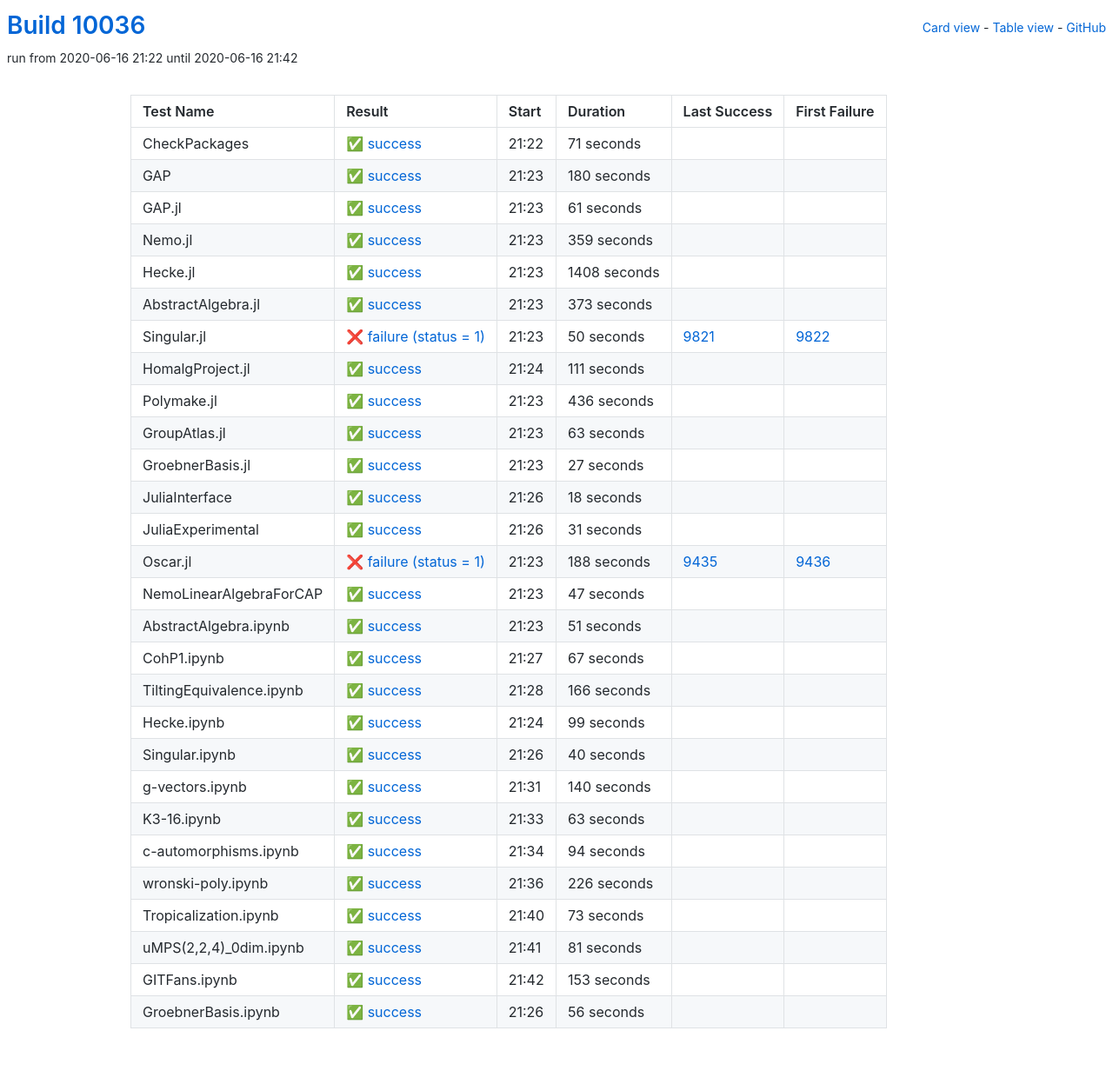
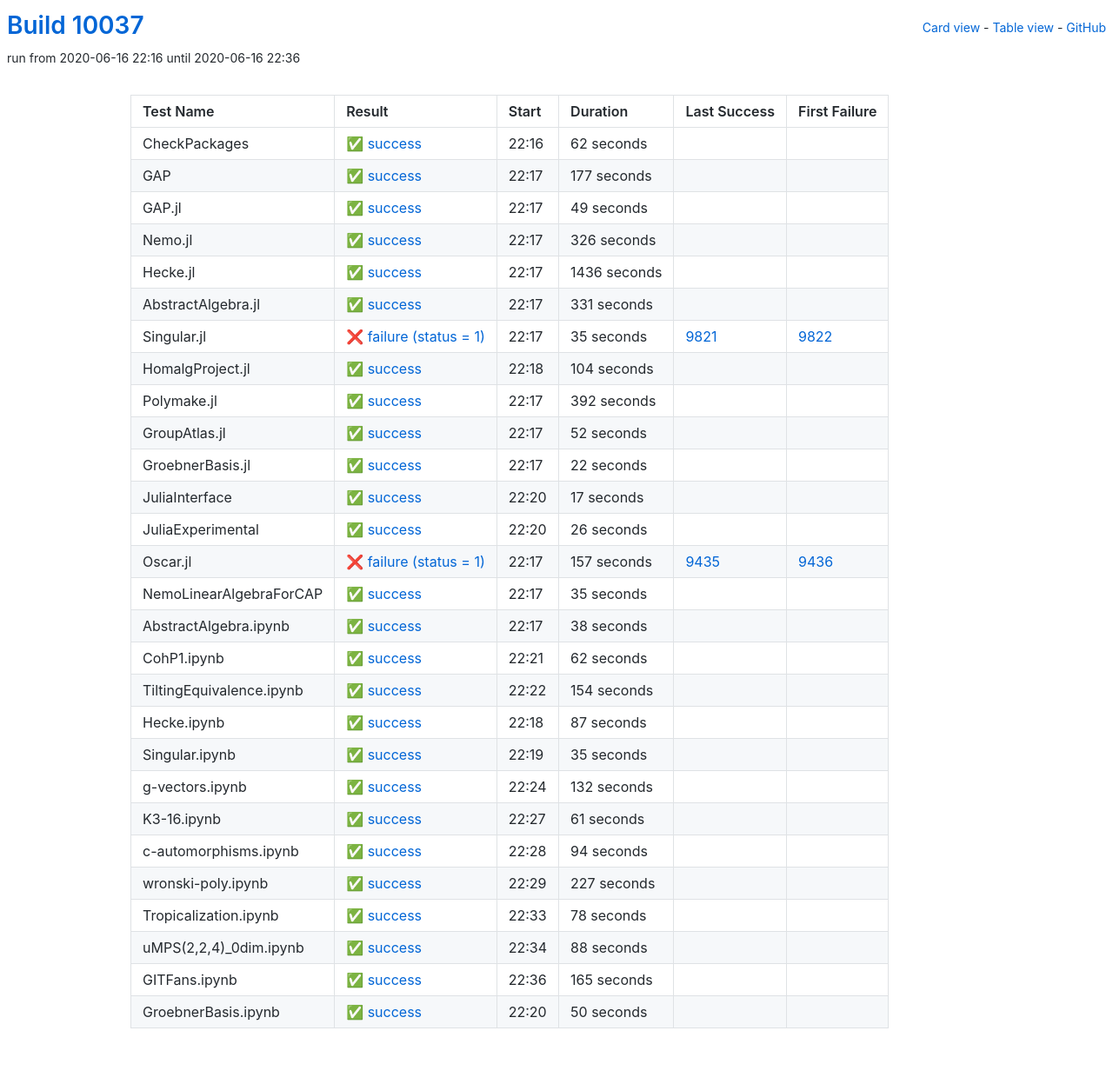
Before and after one commit to oscar-system/oscar-ci-status, a Jekyll site: the page built from table.html, in a window 1280 px wide. Shown: the whole page at 87% size. Built offline with Jekyll 4.4.1, drawn with Linux system fonts in a browser that asks for light colours.

Commit message:
Build #10037

```diff
--- a/_data/ci.yml
+++ b/_data/ci.yml
@@ -1,6 +1,6 @@
 ---
-build: 10036
-build_url: https://oscarci.mathematik.uni-kl.de/job/oscar/10036/
+build: 10037
+build_url: https://oscarci.mathematik.uni-kl.de/job/oscar/10037/
 job: oscar
 organization: oscar-system
 repo: oscar-ci-status
@@ -8,32 +8,260 @@
 tests:
 - name: CheckPackages
   id: checkpackages
-  log: https://oscarci.mathematik.uni-kl.de/job/oscar/10036/artifact/logs/build-10036/CheckPackages.log
-  start: 2020-06-16 21:22
+  log: https://oscarci.mathematik.uni-kl.de/job/oscar/10037/artifact/logs/build-10037/CheckPackages.log
+  start: 2020-06-16 22:16
   success: true
   exitcode: 0
   status: success
-  duration: 71
+  duration: 62
   last_success: false
   last_success_url:
   first_failure: false
   first_failure_url:
 - name: GAP
   id: gap
-  log: https://oscarci.mathematik.uni-kl.de/job/oscar/10036/artifact/logs/build-10036/GAP.log
-  start: 2020-06-16 21:23
+  log: https://oscarci.mathematik.uni-kl.de/job/oscar/10037/artifact/logs/build-10037/GAP.log
+  start: 2020-06-16 22:17
   success: true
   exitcode: 0
   status: success
-  duration: 180
+  duration: 177
   last_success: false
   last_success_url:
   first_failure: false
   first_failure_url:
 - name: GAP.jl
   id: gap-jl
-  log: https://oscarci.mathematik.uni-kl.de/job/oscar/10036/artifact/logs/build-10036/GAP.jl.log
-  start: 2020-06-16 21:23
+  log: https://oscarci.mathematik.uni-kl.de/job/oscar/10037/artifact/logs/build-10037/GAP.jl.log
+  start: 2020-06-16 22:17
+  success: true
+  exitcode: 0
+  status: success
+  duration: 49
+  last_success: false
+  last_success_url:
+  first_failure: false
+  first_failure_url:
+- name: Nemo.jl
+  id: nemo-jl
+  log: https://oscarci.mathematik.uni-kl.de/job/oscar/10037/artifact/logs/build-10037/Nemo.jl.log
+  start: 2020-06-16 22:17
+  success: true
+  exitcode: 0
+  status: success
+  duration: 326
+  last_success: false
+  last_success_url:
+  first_failure: false
+  first_failure_url:
+- name: Hecke.jl
+  id: hecke-jl
+  log: https://oscarci.mathematik.uni-kl.de/job/oscar/10037/artifact/logs/build-10037/Hecke.jl.log
+  start: 2020-06-16 22:17
+  success: true
+  exitcode: 0
+  status: success
+  duration: 1436
+  last_success: false
+  last_success_url:
+  first_failure: false
+  first_failure_url:
+- name: AbstractAlgebra.jl
+  id: abstractalgebra-jl
+  log: https://oscarci.mathematik.uni-kl.de/job/oscar/10037/artifact/logs/build-10037/AbstractAlgebra.jl.log
+  start: 2020-06-16 22:17
+  success: true
+  exitcode: 0
+  status: success
+  duration: 331
+  last_success: false
+  last_success_url:
+  first_failure: false
+  first_failure_url:
+- name: Singular.jl
+  id: singular-jl
+  log: https://oscarci.mathematik.uni-kl.de/job/oscar/10037/artifact/logs/build-10037/Singular.jl.log
+  start: 2020-06-16 22:17
+  success: false
+  exitcode: 1
+  status: failure
+  duration: 35
+  last_success: 9821
+  last_success_url: https://oscarci.mathematik.uni-kl.de/job/oscar/9821/
+  first_failure: 9822
+  first_failure_url: https://oscarci.mathematik.uni-kl.de/job/oscar/9822/
+- name: HomalgProject.jl
+  id: homalgproject-jl
+  log: https://oscarci.mathematik.uni-kl.de/job/oscar/10037/artifact/logs/build-10037/HomalgProject.jl.log
+  start: 2020-06-16 22:18
+  success: true
+  exitcode: 0
+  status: success
+  duration: 104
+  last_success: false
+  last_success_url:
+  first_failure: false
+  first_failure_url:
+- name: Polymake.jl
+  id: polymake-jl
+  log: https://oscarci.mathematik.uni-kl.de/job/oscar/10037/artifact/logs/build-10037/Polymake.jl.log
+  start: 2020-06-16 22:17
+  success: true
+  exitcode: 0
+  status: success
+  duration: 392
+  last_success: false
+  last_success_url:
+  first_failure: false
+  first_failure_url:
+- name: GroupAtlas.jl
+  id: groupatlas-jl
+  log: https://oscarci.mathematik.uni-kl.de/job/oscar/10037/artifact/logs/build-10037/GroupAtlas.jl.log
+  start: 2020-06-16 22:17
+  success: true
+  exitcode: 0
+  status: success
+  duration: 52
+  last_success: false
+  last_success_url:
+  first_failure: false
+  first_failure_url:
+- name: GroebnerBasis.jl
+  id: groebnerbasis-jl
+  log: https://oscarci.mathematik.uni-kl.de/job/oscar/10037/artifact/logs/build-10037/GroebnerBasis.jl.log
+  start: 2020-06-16 22:17
+  success: true
+  exitcode: 0
+  status: success
+  duration: 22
+  last_success: false
+  last_success_url:
+  first_failure: false
+  first_failure_url:
+- name: JuliaInterface
+  id: juliainterface
+  log: https://oscarci.mathematik.uni-kl.de/job/oscar/10037/artifact/logs/build-10037/JuliaInterface.log
+  start: 2020-06-16 22:20
+  success: true
+  exitcode: 0
+  status: success
+  duration: 17
+  last_success: false
+  last_success_url:
+  first_failure: false
+  first_failure_url:
+- name: JuliaExperimental
+  id: juliaexperimental
+  log: https://oscarci.mathematik.uni-kl.de/job/oscar/10037/artifact/logs/build-10037/JuliaExperimental.log
+  start: 2020-06-16 22:20
+  success: true
+  exitcode: 0
+  status: success
+  duration: 26
+  last_success: false
+  last_success_url:
+  first_failure: false
+  first_failure_url:
+- name: Oscar.jl
+  id: oscar-jl
+  log: https://oscarci.mathematik.uni-kl.de/job/oscar/10037/artifact/logs/build-10037/Oscar.jl.log
+  start: 2020-06-16 22:17
+  success: false
+  exitcode: 1
+  status: failure
+  duration: 157
+  last_success: 9435
+  last_success_url: https://oscarci.mathematik.uni-kl.de/job/oscar/9435/
+  first_failure: 9436
+  first_failure_url: https://oscarci.mathematik.uni-kl.de/job/oscar/9436/
+- name: NemoLinearAlgebraForCAP
+  id: nemolinearalgebraforcap
+  log: https://oscarci.mathematik.uni-kl.de/job/oscar/10037/artifact/logs/build-10037/NemoLinearAlgebraForCAP.log
+  start: 2020-06-16 22:17
+  success: true
+  exitcode: 0
+  status: success
+  duration: 35
+  last_success: false
+  last_success_url:
+  first_failure: false
+  first_failure_url:
+- name: AbstractAlgebra.ipynb
+  id: abstractalgebra-ipynb
+  log: https://oscarci.mathematik.uni-kl.de/job/oscar/10037/artifact/logs/build-10037/AbstractAlgebra.ipynb.log
+  start: 2020-06-16 22:17
+  success: true
+  exitcode: 0
+  status: success
+  duration: 38
+  last_success: false
+  last_success_url:
+  first_failure: false
+  first_failure_url:
+- name: CohP1.ipynb
+  id: cohp1-ipynb
+  log: https://oscarci.mathematik.uni-kl.de/job/oscar/10037/artifact/logs/build-10037/CohP1.ipynb.log
+  start: 2020-06-16 22:21
+  success: true
+  exitcode: 0
+  status: success
+  duration: 62
+  last_success: false
+  last_success_url:
+  first_failure: false
+  first_failure_url:
+- name: TiltingEquivalence.ipynb
+  id: tiltingequivalence-ipynb
+  log: https://oscarci.mathematik.uni-kl.de/job/oscar/10037/artifact/logs/build-10037/TiltingEquivalence.ipynb.log
+  start: 2020-06-16 22:22
+  success: true
+  exitcode: 0
+  status: success
+  duration: 154
+  last_success: false
+  last_success_url:
+  first_failure: false
+  first_failure_url:
+- name: Hecke.ipynb
+  id: hecke-ipynb
+  log: https://oscarci.mathematik.uni-kl.de/job/oscar/10037/artifact/logs/build-10037/Hecke.ipynb.log
+  start: 2020-06-16 22:18
+  success: true
+  exitcode: 0
+  status: success
+  duration: 87
+  last_success: false
+  last_success_url:
+  first_failure: false
+  first_failure_url:
+- name: Singular.ipynb
+  id: singular-ipynb
+  log: https://oscarci.mathematik.uni-kl.de/job/oscar/10037/artifact/logs/build-10037/Singular.ipynb.log
+  start: 2020-06-16 22:19
+  success: true
+  exitcode: 0
+  status: success
+  duration: 35
+  last_success: false
+  last_success_url:
+  first_failure: false
+  first_failure_url:
+- name: g-vectors.ipynb
+  id: g-vectors-ipynb
+  log: https://oscarci.mathematik.uni-kl.de/job/oscar/10037/artifact/logs/build-10037/g-vectors.ipynb.log
+  start: 2020-06-16 22:24
+  success: true
+  exitcode: 0
+  status: success
+  duration: 132
+  last_success: false
+  last_success_url:
+  first_failure: false
+  first_failure_url:
+- name: K3-16.ipynb
+  id: k3-16-ipynb
+  log: https://oscarci.mathematik.uni-kl.de/job/oscar/10037/artifact/logs/build-10037/K3-16.ipynb.log
+  start: 2020-06-16 22:27
   success: true
   exitcode: 0
   status: success
@@ -42,238 +270,10 @@
   last_success_url:
   first_failure: false
   first_failure_url:
-- name: Nemo.jl
-  id: nemo-jl
-  log: https://oscarci.mathematik.uni-kl.de/job/oscar/10036/artifact/logs/build-10036/Nemo.jl.log
-  start: 2020-06-16 21:23
-  success: true
-  exitcode: 0
-  status: success
-  duration: 359
-  last_success: false
-  last_success_url:
-  first_failure: false
-  first_failure_url:
-- name: Hecke.jl
-  id: hecke-jl
-  log: https://oscarci.mathematik.uni-kl.de/job/oscar/10036/artifact/logs/build-10036/Hecke.jl.log
-  start: 2020-06-16 21:23
-  success: true
-  exitcode: 0
-  status: success
-  duration: 1408
-  last_success: false
-  last_success_url:
-  first_failure: false
-  first_failure_url:
-- name: AbstractAlgebra.jl
-  id: abstractalgebra-jl
-  log: https://oscarci.mathematik.uni-kl.de/job/oscar/10036/artifact/logs/build-10036/AbstractAlgebra.jl.log
-  start: 2020-06-16 21:23
-  success: true
-  exitcode: 0
-  status: success
-  duration: 373
-  last_success: false
-  last_success_url:
-  first_failure: false
-  first_failure_url:
-- name: Singular.jl
-  id: singular-jl
-  log: https://oscarci.mathematik.uni-kl.de/job/oscar/10036/artifact/logs/build-10036/Singular.jl.log
-  start: 2020-06-16 21:23
-  success: false
-  exitcode: 1
-  status: failure
-  duration: 50
-  last_success: 9821
-  last_success_url: https://oscarci.mathematik.uni-kl.de/job/oscar/9821/
-  first_failure: 9822
-  first_failure_url: https://oscarci.mathematik.uni-kl.de/job/oscar/9822/
-- name: HomalgProject.jl
-  id: homalgproject-jl
-  log: https://oscarci.mathematik.uni-kl.de/job/oscar/10036/artifact/logs/build-10036/HomalgProject.jl.log
-  start: 2020-06-16 21:24
-  success: true
-  exitcode: 0
-  status: success
-  duration: 111
-  last_success: false
-  last_success_url:
-  first_failure: false
-  first_failure_url:
-- name: Polymake.jl
-  id: polymake-jl
-  log: https://oscarci.mathematik.uni-kl.de/job/oscar/10036/artifact/logs/build-10036/Polymake.jl.log
-  start: 2020-06-16 21:23
-  success: true
-  exitcode: 0
-  status: success
-  duration: 436
-  last_success: false
-  last_success_url:
-  first_failure: false
-  first_failure_url:
-- name: GroupAtlas.jl
-  id: groupatlas-jl
-  log: https://oscarci.mathematik.uni-kl.de/job/oscar/10036/artifact/logs/build-10036/GroupAtlas.jl.log
-  start: 2020-06-16 21:23
-  success: true
-  exitcode: 0
-  status: success
-  duration: 63
-  last_success: false
-  last_success_url:
-  first_failure: false
-  first_failure_url:
-- name: GroebnerBasis.jl
-  id: groebnerbasis-jl
-  log: https://oscarci.mathematik.uni-kl.de/job/oscar/10036/artifact/logs/build-10036/GroebnerBasis.jl.log
-  start: 2020-06-16 21:23
-  success: true
-  exitcode: 0
-  status: success
-  duration: 27
-  last_success: false
-  last_success_url:
-  first_failure: false
-  first_failure_url:
-- name: JuliaInterface
-  id: juliainterface
-  log: https://oscarci.mathematik.uni-kl.de/job/oscar/10036/artifact/logs/build-10036/JuliaInterface.log
-  start: 2020-06-16 21:26
-  success: true
-  exitcode: 0
-  status: success
-  duration: 18
-  last_success: false
-  last_success_url:
-  first_failure: false
-  first_failure_url:
-- name: JuliaExperimental
-  id: juliaexperimental
-  log: https://oscarci.mathematik.uni-kl.de/job/oscar/10036/artifact/logs/build-10036/JuliaExperimental.log
-  start: 2020-06-16 21:26
-  success: true
-  exitcode: 0
-  status: success
-  duration: 31
-  last_success: false
-  last_success_url:
-  first_failure: false
-  first_failure_url:
-- name: Oscar.jl
-  id: oscar-jl
-  log: https://oscarci.mathematik.uni-kl.de/job/oscar/10036/artifact/logs/build-10036/Oscar.jl.log
-  start: 2020-06-16 21:23
-  success: false
-  exitcode: 1
-  status: failure
-  duration: 188
-  last_success: 9435
-  last_success_url: https://oscarci.mathematik.uni-kl.de/job/oscar/9435/
-  first_failure: 9436
-  first_failure_url: https://oscarci.mathematik.uni-kl.de/job/oscar/9436/
-- name: NemoLinearAlgebraForCAP
-  id: nemolinearalgebraforcap
-  log: https://oscarci.mathematik.uni-kl.de/job/oscar/10036/artifact/logs/build-10036/NemoLinearAlgebraForCAP.log
-  start: 2020-06-16 21:23
-  success: true
-  exitcode: 0
-  status: success
-  duration: 47
-  last_success: false
-  last_success_url:
-  first_failure: false
-  first_failure_url:
-- name: AbstractAlgebra.ipynb
-  id: abstractalgebra-ipynb
-  log: https://oscarci.mathematik.uni-kl.de/job/oscar/10036/artifact/logs/build-10036/AbstractAlgebra.ipynb.log
-  start: 2020-06-16 21:23
-  success: true
-  exitcode: 0
-  status: success
-  duration: 51
-  last_success: false
-  last_success_url:
-  first_failure: false
-  first_failure_url:
-- name: CohP1.ipynb
-  id: cohp1-ipynb
-  log: https://oscarci.mathematik.uni-kl.de/job/oscar/10036/artifact/logs/build-10036/CohP1.ipynb.log
-  start: 2020-06-16 21:27
-  success: true
-  exitcode: 0
-  status: success
-  duration: 67
-  last_success: false
-  last_success_url:
-  first_failure: false
-  first_failure_url:
-- name: TiltingEquivalence.ipynb
-  id: tiltingequivalence-ipynb
-  log: https://oscarci.mathematik.uni-kl.de/job/oscar/10036/artifact/logs/build-10036/TiltingEquivalence.ipynb.log
-  start: 2020-06-16 21:28
-  success: true
-  exitcode: 0
-  status: success
-  duration: 166
-  last_success: false
-  last_success_url:
-  first_failure: false
-  first_failure_url:
-- name: Hecke.ipynb
-  id: hecke-ipynb
-  log: https://oscarci.mathematik.uni-kl.de/job/oscar/10036/artifact/logs/build-10036/Hecke.ipynb.log
-  start: 2020-06-16 21:24
-  success: true
-  exitcode: 0
-  status: success
-  duration: 99
-  last_success: false
-  last_success_url:
-  first_failure: false
-  first_failure_url:
-- name: Singular.ipynb
-  id: singular-ipynb
-  log: https://oscarci.mathematik.uni-kl.de/job/oscar/10036/artifact/logs/build-10036/Singular.ipynb.log
-  start: 2020-06-16 21:26
-  success: true
-  exitcode: 0
-  status: success
-  duration: 40
-  last_success: false
-  last_success_url:
-  first_failure: false
-  first_failure_url:
-- name: g-vectors.ipynb
-  id: g-vectors-ipynb
-  log: https://oscarci.mathematik.uni-kl.de/job/oscar/10036/artifact/logs/build-10036/g-vectors.ipynb.log
-  start: 2020-06-16 21:31
-  success: true
-  exitcode: 0
-  status: success
-  duration: 140
-  last_success: false
-  last_success_url:
-  first_failure: false
-  first_failure_url:
-- name: K3-16.ipynb
-  id: k3-16-ipynb
-  log: https://oscarci.mathematik.uni-kl.de/job/oscar/10036/artifact/logs/build-10036/K3-16.ipynb.log
-  start: 2020-06-16 21:33
-  success: true
-  exitcode: 0
-  status: success
-  duration: 63
-  last_success: false
-  last_success_url:
-  first_failure: false
-  first_failure_url:
 - name: c-automorphisms.ipynb
   id: c-automorphisms-ipynb
-  log: https://oscarci.mathematik.uni-kl.de/job/oscar/10036/artifact/logs/build-10036/c-automorphisms.ipynb.log
-  start: 2020-06-16 21:34
+  log: https://oscarci.mathematik.uni-kl.de/job/oscar/10037/artifact/logs/build-10037/c-automorphisms.ipynb.log
+  start: 2020-06-16 22:28
   success: true
   exitcode: 0
   status: success
@@ -284,60 +284,60 @@
   first_failure_url:
 - name: wronski-poly.ipynb
   id: wronski-poly-ipynb
-  log: https://oscarci.mathematik.uni-kl.de/job/oscar/10036/artifact/logs/build-10036/wronski-poly.ipynb.log
-  start: 2020-06-16 21:36
+  log: https://oscarci.mathematik.uni-kl.de/job/oscar/10037/artifact/logs/build-10037/wronski-poly.ipynb.log
+  start: 2020-06-16 22:29
   success: true
   exitcode: 0
   status: success
-  duration: 226
+  duration: 227
   last_success: false
   last_success_url:
   first_failure: false
   first_failure_url:
 - name: Tropicalization.ipynb
   id: tropicalization-ipynb
-  log: https://oscarci.mathematik.uni-kl.de/job/oscar/10036/artifact/logs/build-10036/Tropicalization.ipynb.log
-  start: 2020-06-16 21:40
+  log: https://oscarci.mathematik.uni-kl.de/job/oscar/10037/artifact/logs/build-10037/Tropicalization.ipynb.log
+  start: 2020-06-16 22:33
   success: true
   exitcode: 0
   status: success
-  duration: 73
+  duration: 78
   last_success: false
   last_success_url:
   first_failure: false
   first_failure_url:
 - name: uMPS(2,2,4)_0dim.ipynb
   id: umps-2-2-4-0dim-ipynb
-  log: https://oscarci.mathematik.uni-kl.de/job/oscar/10036/artifact/logs/build-10036/uMPS-2-2-4-_0dim.ipynb.log
-  start: 2020-06-16 21:41
+  log: https://oscarci.mathematik.uni-kl.de/job/oscar/10037/artifact/logs/build-10037/uMPS-2-2-4-_0dim.ipynb.log
+  start: 2020-06-16 22:34
   success: true
   exitcode: 0
   status: success
-  duration: 81
+  duration: 88
   last_success: false
   last_success_url:
   first_failure: false
   first_failure_url:
 - name: GITFans.ipynb
   id: gitfans-ipynb
-  log: https://oscarci.mathematik.uni-kl.de/job/oscar/10036/artifact/logs/build-10036/GITFans.ipynb.log
-  start: 2020-06-16 21:42
+  log: https://oscarci.mathematik.uni-kl.de/job/oscar/10037/artifact/logs/build-10037/GITFans.ipynb.log
+  start: 2020-06-16 22:36
   success: true
   exitcode: 0
   status: success
-  duration: 153
+  duration: 165
   last_success: false
   last_success_url:
   first_failure: false
   first_failure_url:
 - name: GroebnerBasis.ipynb
   id: groebnerbasis-ipynb
-  log: https://oscarci.mathematik.uni-kl.de/job/oscar/10036/artifact/logs/build-10036/GroebnerBasis.ipynb.log
-  start: 2020-06-16 21:26
+  log: https://oscarci.mathematik.uni-kl.de/job/oscar/10037/artifact/logs/build-10037/GroebnerBasis.ipynb.log
+  start: 2020-06-16 22:20
   success: true
   exitcode: 0
   status: success
-  duration: 56
+  duration: 50
   last_success: false
   last_success_url:
   first_failure: false
```
Also changed, not shown: README.md.
